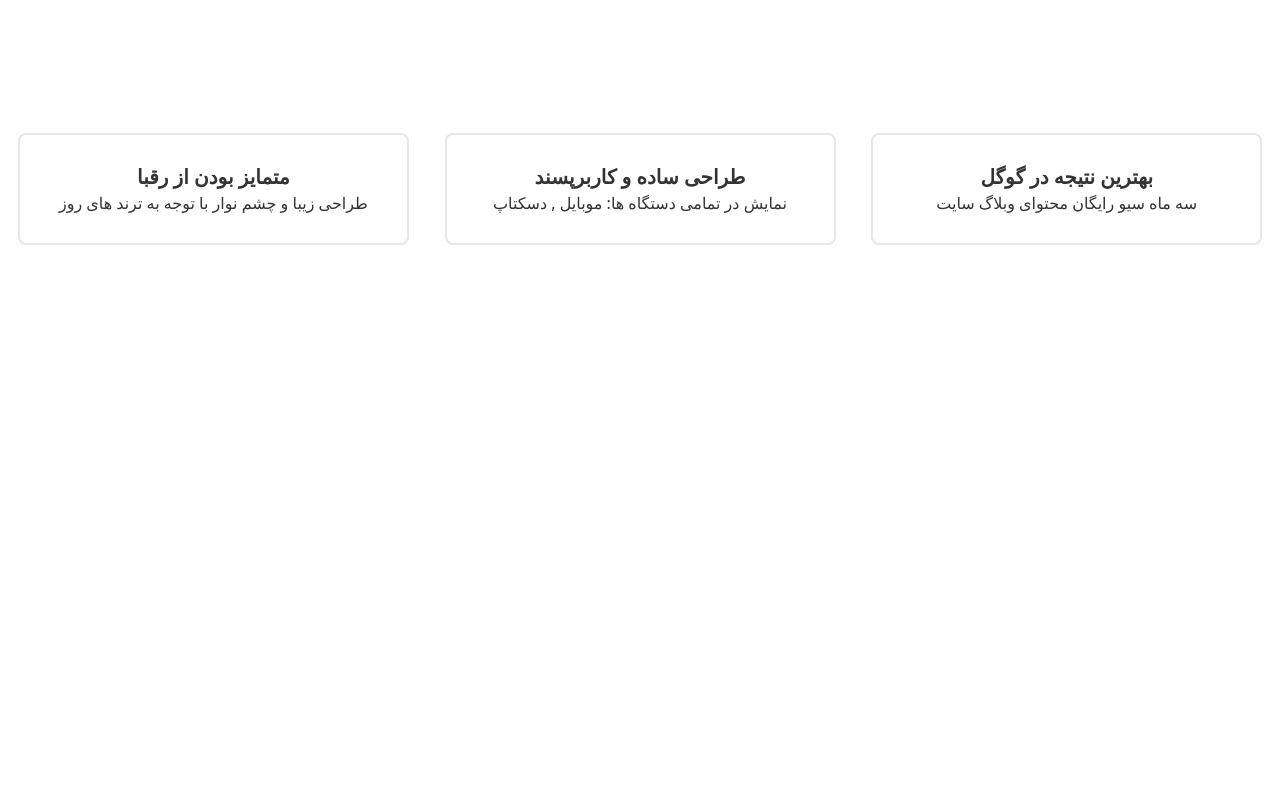
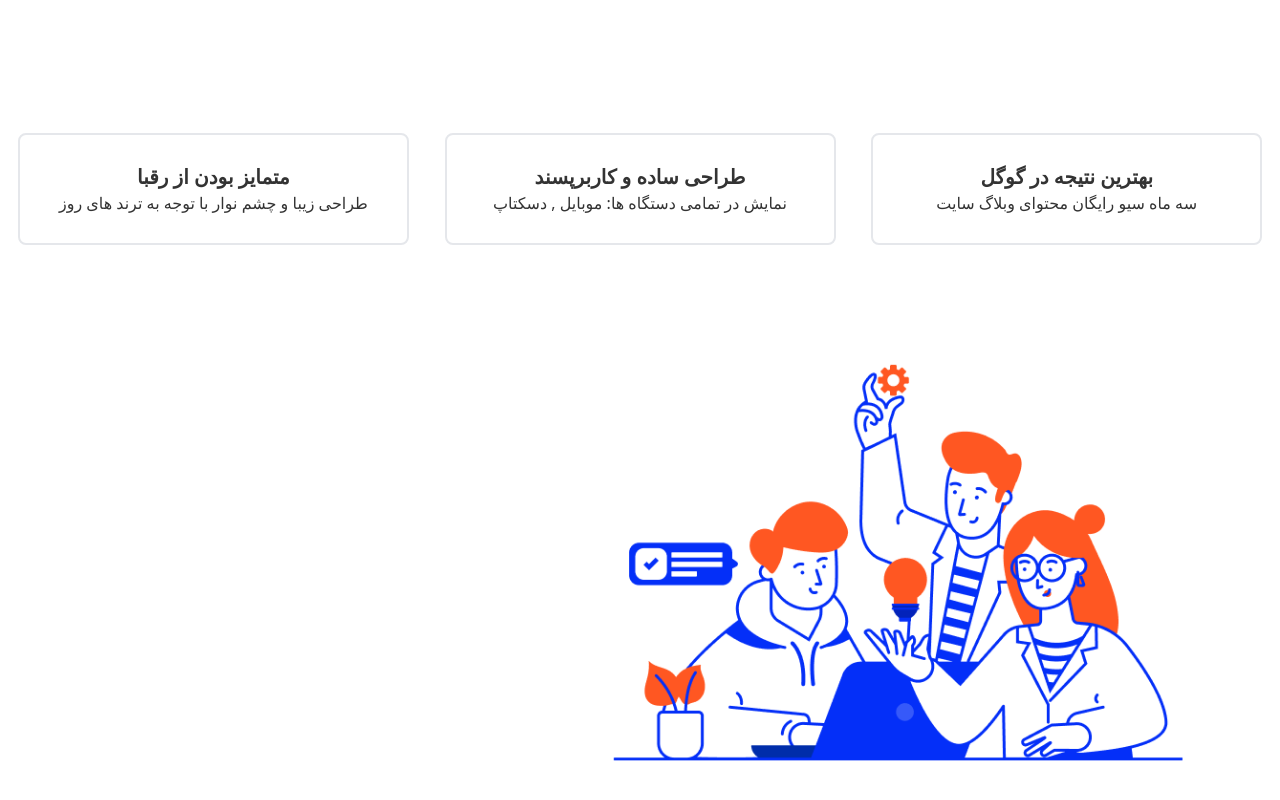
Before and after one commit to Mohmdparsa/digital-marketing, a React (Create React App) app: page / in a window 1280 px wide. Shown: the part 558-1358 px from the top of the page. Before the commit the page ends 803 px from the top, so only its background shows below. Built offline with nearby package versions, Linux system fonts and the light colour scheme.

Commit message:
chore(Main.jsx): import TeamImage component

```diff
--- a/src/components/Main.jsx
+++ b/src/components/Main.jsx
@@ -1,6 +1,7 @@
 import Navbar from "./header/Navbar";
 import FirstPage from "./FirstPage";
 import FirstPageBoxes from "./FirstPageBoxes";
+import TeamImage from "./TeamImage"
 const Main = () => {
   return (
     <>
@@ -8,6 +9,8 @@ const Main = () => {
         <Navbar />
         <FirstPage />
         <FirstPageBoxes/>
+        <TeamImage/>
+
       </div>
     </>
   );
```
